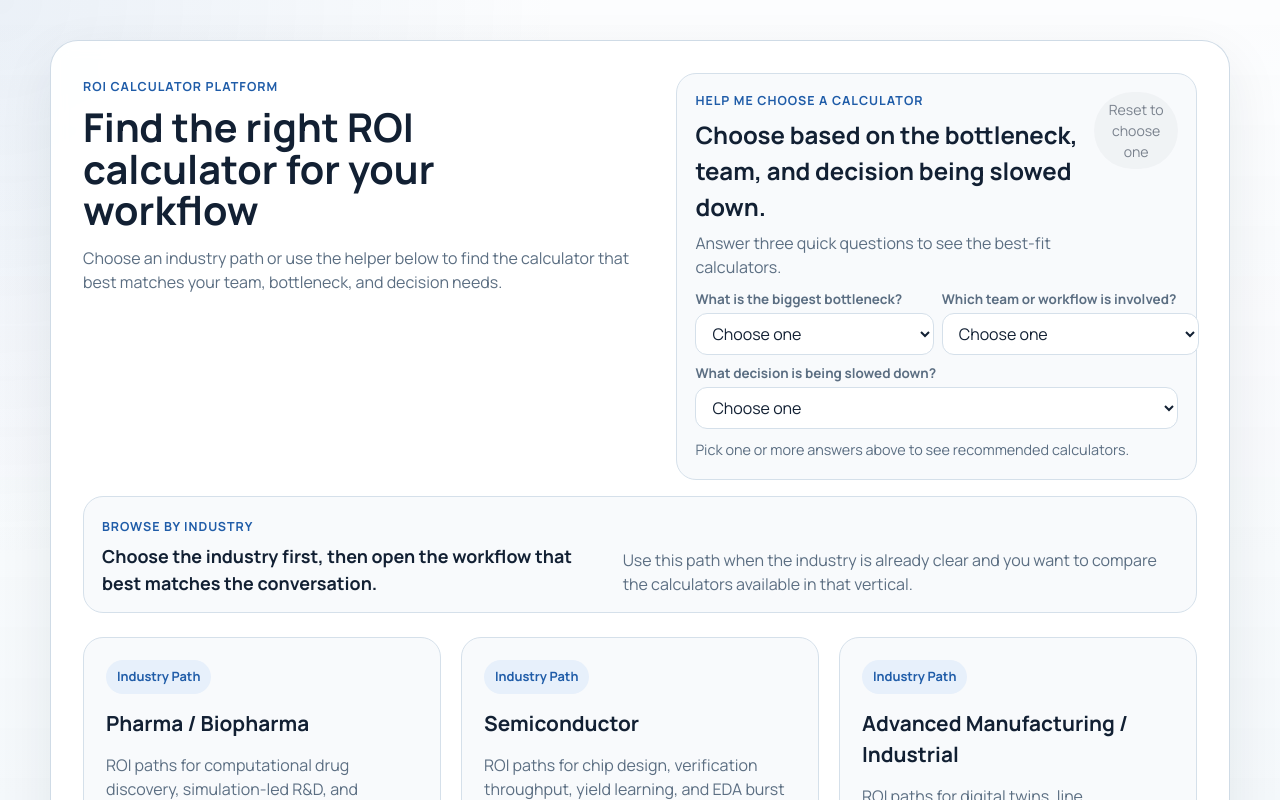
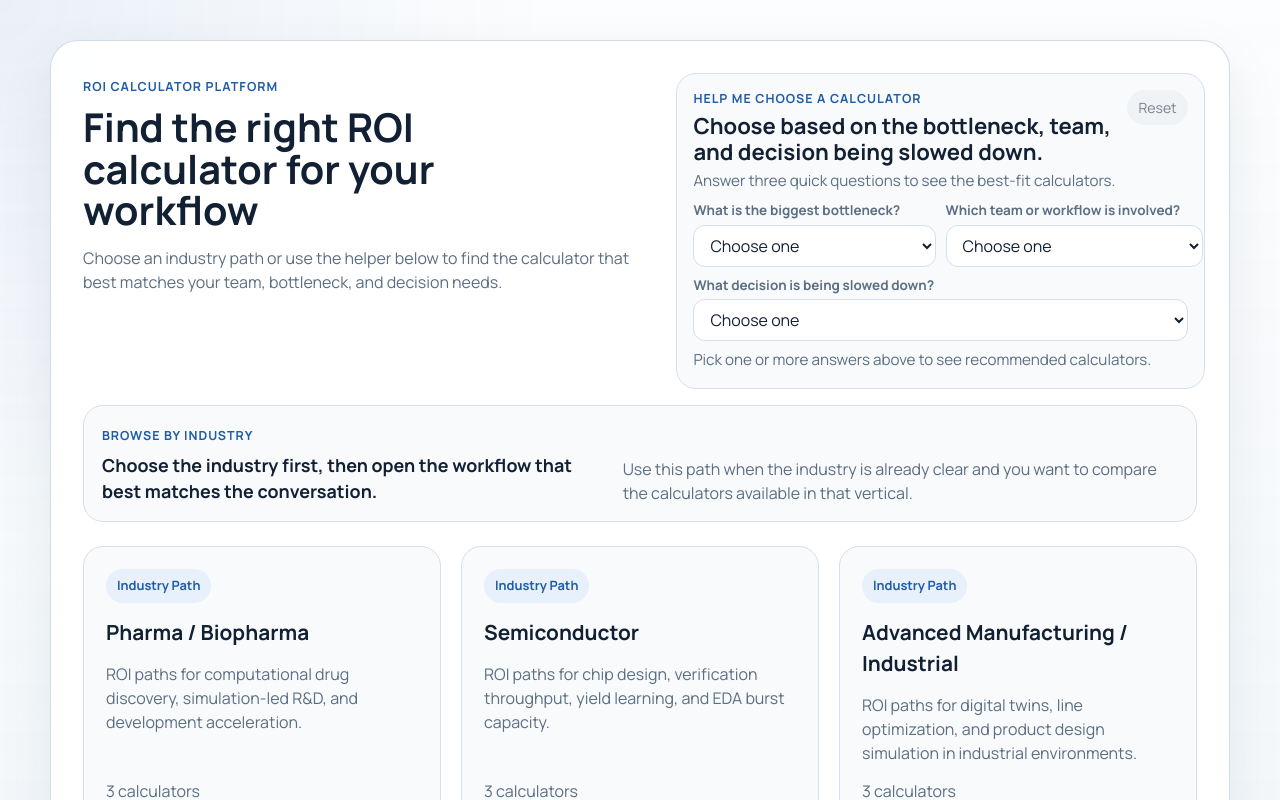
Before and after one commit to mwhittenburg/rescale-roi-app, a React (Vite) app: page / in a window 1280 px wide. Shown: the top 800 px of the page. Built offline with nearby package versions, Linux system fonts and the light colour scheme.

Commit message:
Shorten helper reset label

```diff
--- a/src/components/CalculatorRecommendationHelper.jsx
+++ b/src/components/CalculatorRecommendationHelper.jsx
@@ -36,6 +36,7 @@ export function CalculatorRecommendationHelper({
   industries,
   options,
   onNavigate,
+  className = "",
 }) {
   const [answers, setAnswers] = useState(defaultAnswers);
 
@@ -82,7 +83,7 @@ export function CalculatorRecommendationHelper({
     answers.slowedDecision === "";
 
   return (
-    <section className="panel choice-card">
+    <section className={`panel choice-card ${className}`.trim()}>
       <div className="selector-header">
         <div className="choice-copy">
           <p className="section-kicker">Help Me Choose A Calculator</p>
@@ -97,7 +98,7 @@ export function CalculatorRecommendationHelper({
           onClick={resetAnswers}
           disabled={isAtDefaultState}
         >
-          Reset to choose one
+          Reset
         </button>
       </div>
 
```
